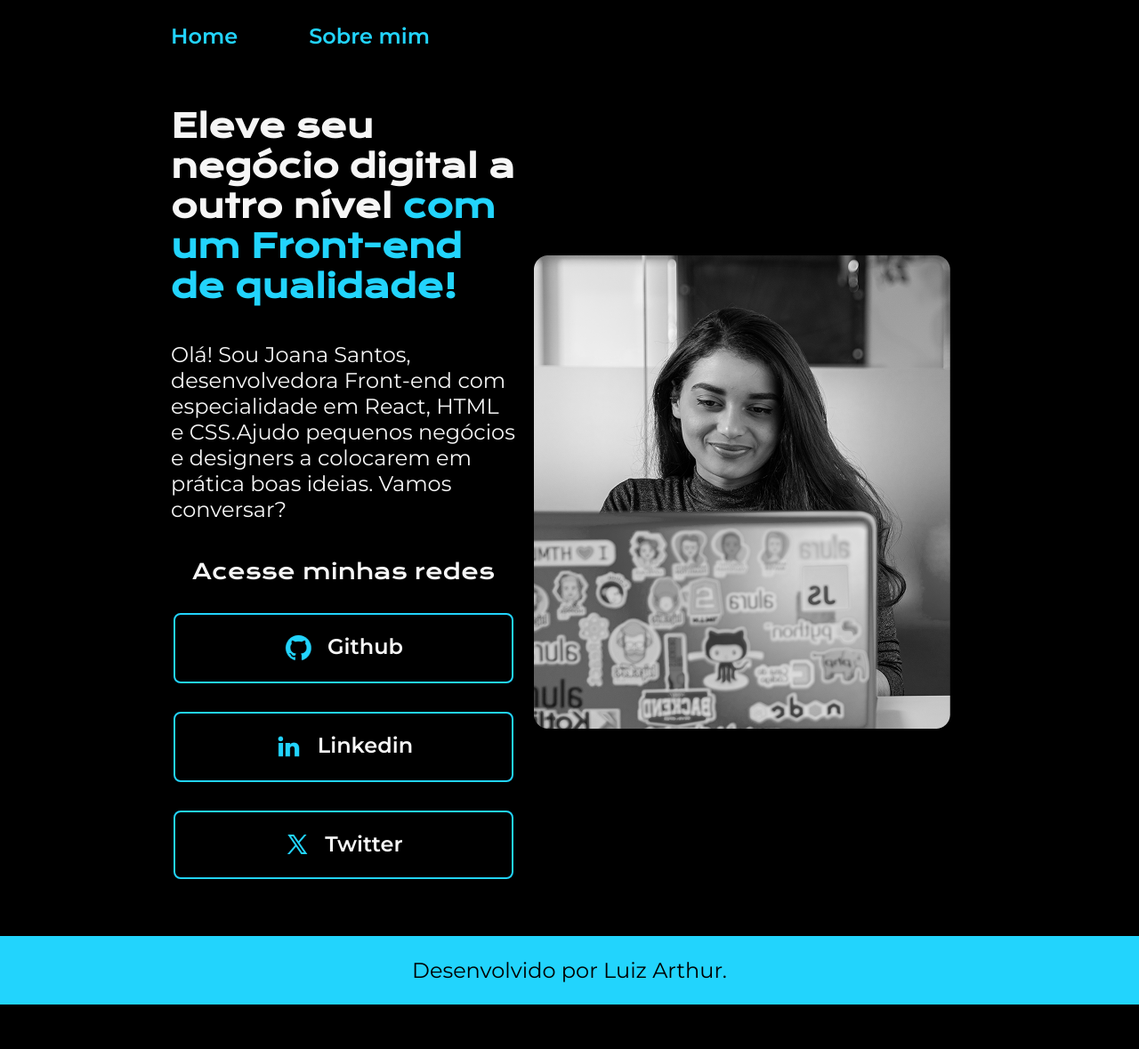
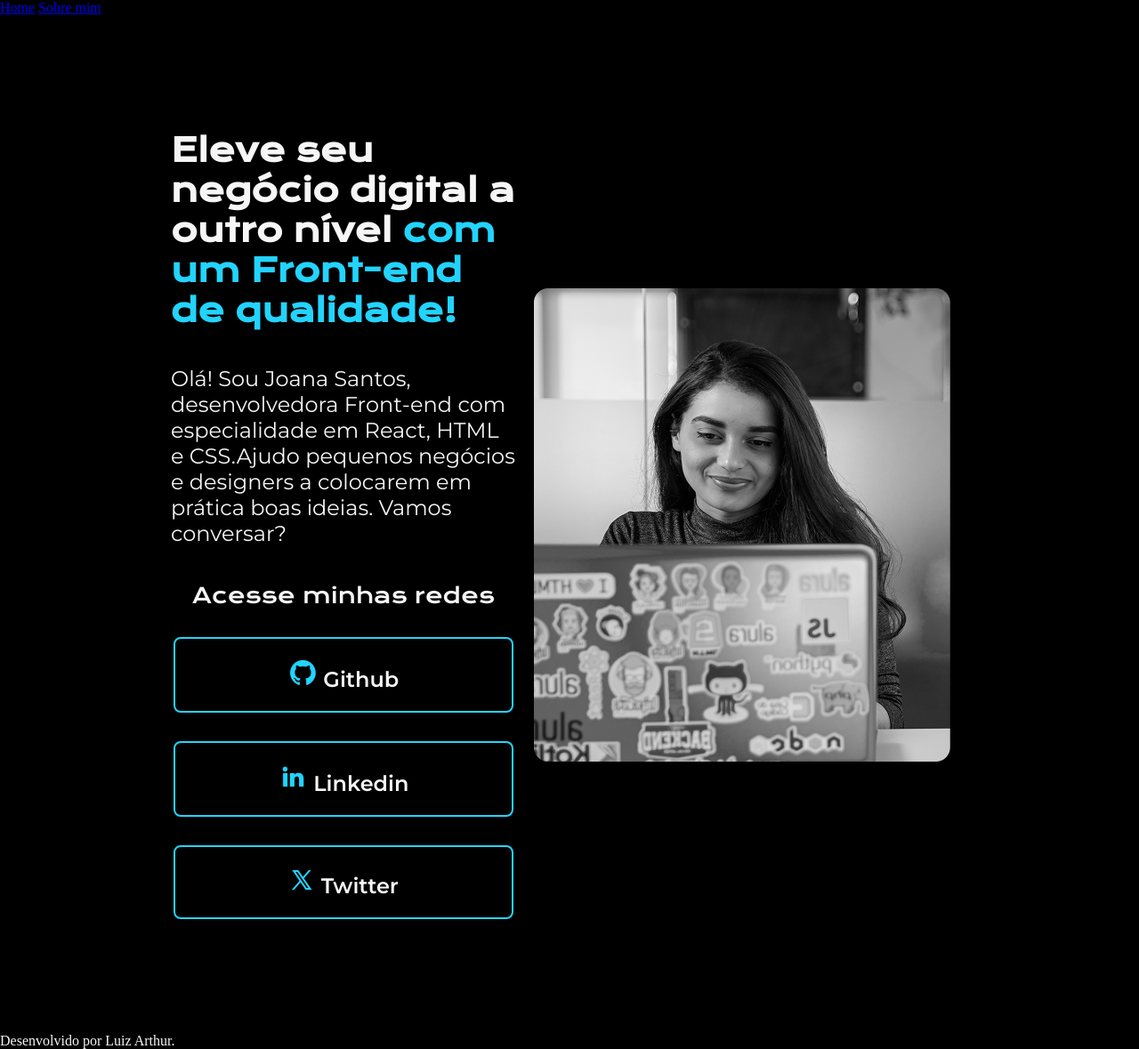
Before and after one commit to 7luizarthu/Portfolio_alura, a plain HTML site: page index.html in a window 1280 px wide. Shown: the whole page at 89% size. Before the commit the page ends 1129 px from the top, so only its background shows below. Drawn offline with nearby package versions, Linux system fonts and the light colour scheme.

Commit message:
Restaurando versão

```diff
--- a/index.html
+++ b/index.html
@@ -8,7 +8,7 @@
     <link rel="stylesheet" href="./styles/style.css">
 </head>
 <body>
-    <header class="cabecalho">
+    <header>
         <nav class="menu">
             <a class="menu_link" href="index.html">Home</a>
             <a class="menu_link" href="about.html">Sobre mim</a>
--- a/styles/style.css
+++ b/styles/style.css
@@ -5,23 +5,10 @@
     padding: 0;
 }
 body {
+   height: 100vh;
    box-sizing: border-box;
    background-color: #000000;
    color: #F6F6F6;
-}
-.cabecalho{
-padding: 2% 0% 0% 15%;
-}
-.menu{
-display: flex;
-gap: 80px;
-}
-.menu_link{
-font-family: 'Montserrat', sans-serif;
-font-weight: 600;
-font-size: 24px;
-color: #22D4FD;
-text-decoration: none;
 }
 .titulo-destaque {
 color: #22D4FD;
@@ -30,7 +17,7 @@ color: #22D4FD;
   display: flex;
   align-items: center;
   justify-content: space-between;
-  padding: 5% 15%;
+  margin: 10% 15%;
 }
 .apresentacao_conteudo {
   display: flex;
@@ -59,12 +46,10 @@ color: #22D4FD;
   font-weight: 400;
   font-size: 24px;
 
+
 }
 
 .botoes {
-  display: flex;
-  justify-content: center;
-  gap: 16px;
   width: 378px;
   text-align: center;
   border-radius: 8px;
@@ -77,21 +62,6 @@ color: #22D4FD;
   font-weight: 600;
 }
 
-.botoes:hover{
-  background-color: #272727;
-}
-
 .image{
    margin: 20px;
-
 }
-.rodape{
-  color: #000000;
-  background-color: #22D4FD;
-  padding: 24px;
-  text-align: center;
-  font-family: "Montserrat", sans-serif;
-  font-weight: 400;
-  font-size: 24px;
-
-}
```
Also changed, not shown: about.html (deleted, +0 -21 lines).
